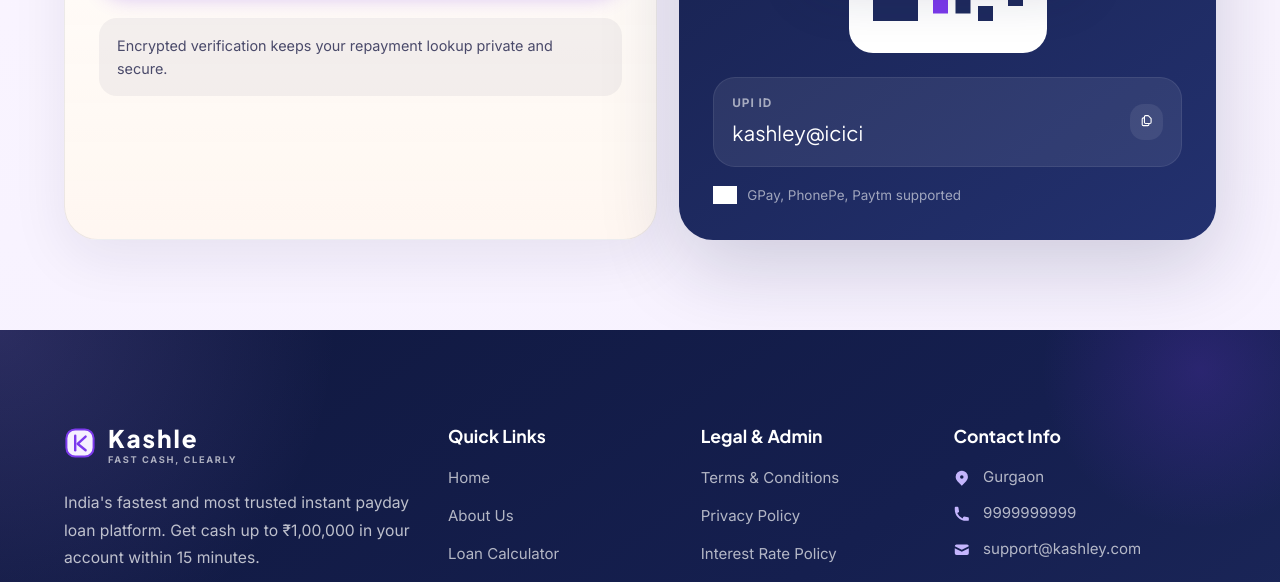
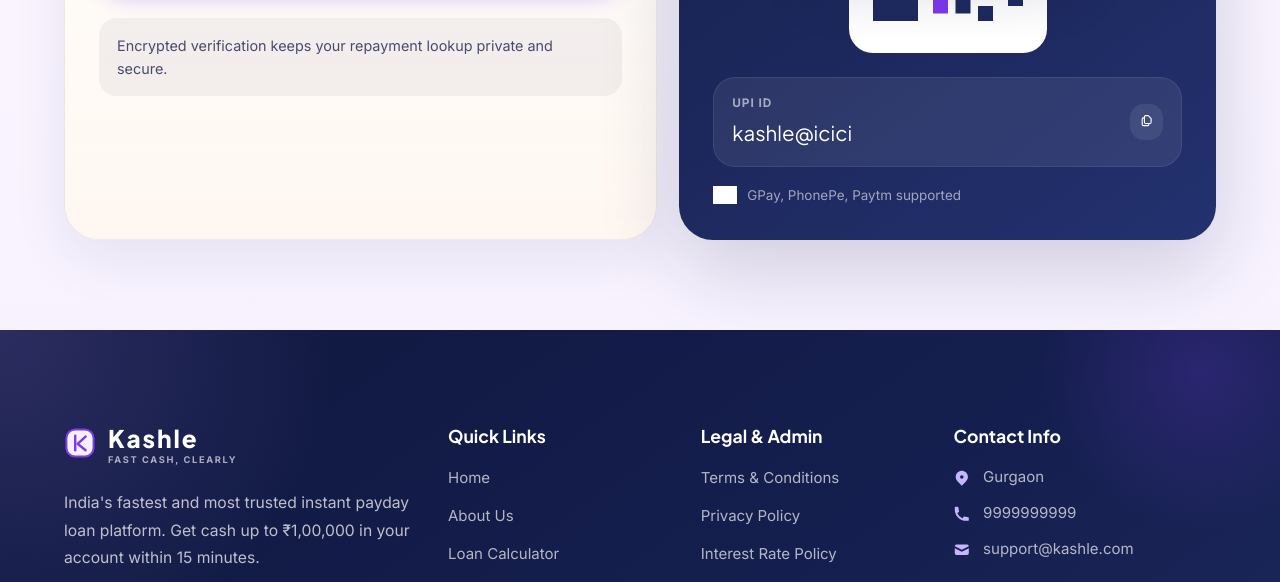
Before and after one commit to Efin2024/website-kashley.in, a React (Create React App) app: page /repay in a window 1280 px wide. Shown: the part 800-1382 px from the top of the page. Built offline with nearby package versions, Linux system fonts and the light colour scheme; grey boxes are pictures that could not be loaded.

Commit message:
fix: update project name and contact details to reflect brand change

```diff
--- a/src/components/Footer.js
+++ b/src/components/Footer.js
@@ -74,7 +74,7 @@
               </li>
               <li>
                 <HiMail className="footer__contact-icon" />
-                <a href="mailto:support@kashley.com">support@kashley.com</a>
+                <a href="mailto:support@kashle.com">support@kashle.com</a>
               </li>
             </ul>
             <div className="footer__rbi">
--- a/src/pages/Repay.js
+++ b/src/pages/Repay.js
@@ -97,7 +97,7 @@
             <div className="upi-id-box">
               <div className="upi-labels">
                 <span className="upi-title">UPI ID</span>
-                <span className="upi-value">kashley@icici</span>
+                <span className="upi-value">kashle@icici</span>
               </div>
               <button className="copy-btn" onClick={handleCopy} aria-label="Copy UPI ID" type="button">
                 {copied ? <HiCheck className="text-green" /> : <HiOutlineDocumentDuplicate />}
```
Also changed, not shown: 1 other file (tests, documents, lock files or other folders).
